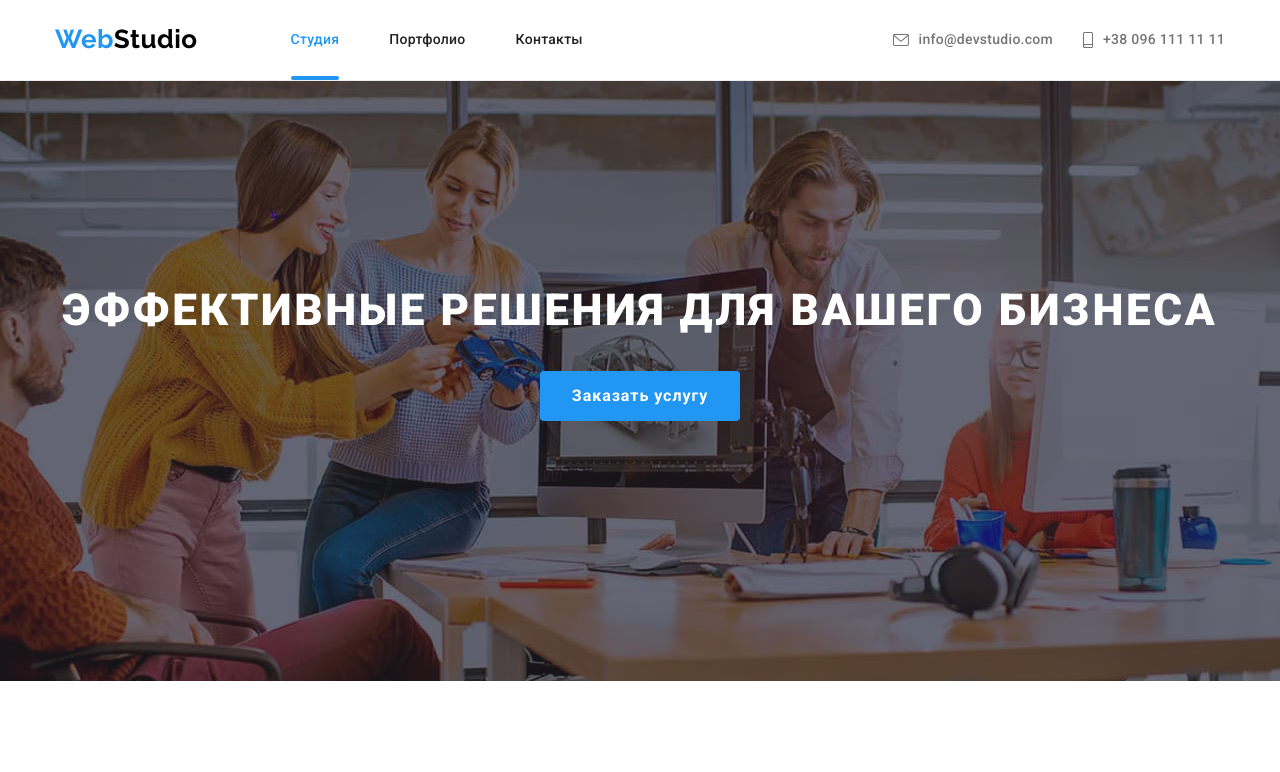
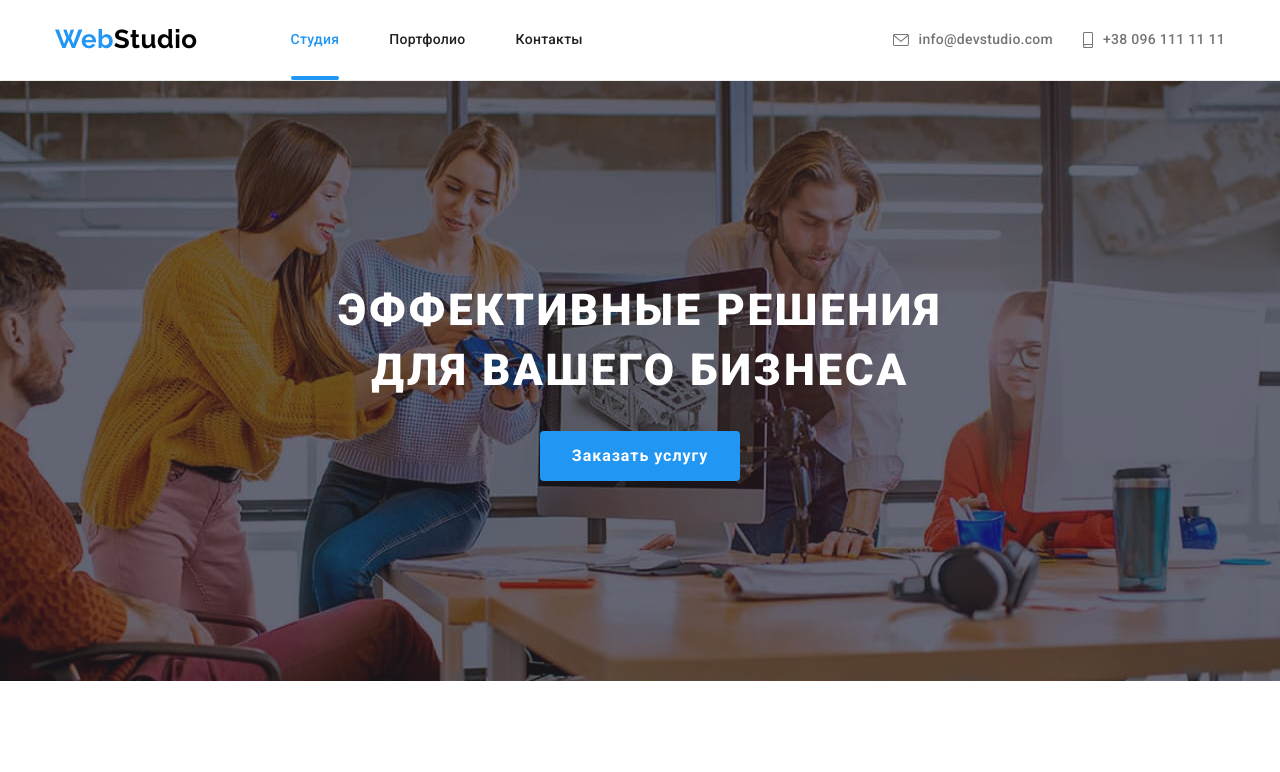
Before and after one commit to Oleksandr-Nechai/goit-markup-hw-08, a plain HTML site: page index.html in a window 1280 px wide. Shown: the top 772 px of the page. Drawn offline with nearby package versions, Linux system fonts and the light colour scheme.

Commit message:
Дз 8 v2

```diff
--- a/sass/components/_contacts.scss
+++ b/sass/components/_contacts.scss
@@ -2,6 +2,7 @@
   @media screen and (max-width: 767px) {
     display: flex;
     flex-direction: column-reverse;
+    margin-bottom: 64px;
   }
 
   @media screen and (min-width: 768px) {
@@ -19,7 +20,6 @@
   .contacts-item {
     list-style: none;
     @media screen and (max-width: 767px) {
-      margin-bottom: 64px;
     }
 
     @media screen and (min-width: 768px) and (max-width: 1199px) {
--- a/sass/components/_hero.scss
+++ b/sass/components/_hero.scss
@@ -1,11 +1,11 @@
 .hero {
   text-align: center;
-  max-width: 1600px;
-  height: 600px;
+  max-width: 480px;
+  max-height: 400px;
   margin-right: auto;
   margin-left: auto;
-  padding-top: 200px;
-  padding-bottom: 200px;
+  padding-top: 118px;
+  padding-bottom: 118px;
   background-color: #c4c4c4;
   background-image: linear-gradient(rgba(47, 48, 58, 0.4), rgba(47, 48, 58, 0.4)),
     url('../image/hero/hero-mobile.jpg');
@@ -25,6 +25,7 @@
 
 @media screen and (min-width: 768px) {
   .hero {
+    max-width: 768px;
     background-image: linear-gradient(rgba(47, 48, 58, 0.4), rgba(47, 48, 58, 0.4)),
       url('../image/hero/hero-tablet.jpg');
   }
@@ -42,6 +43,10 @@
 
 @media screen and (min-width: 1200px) {
   .hero {
+    max-width: 1600px;
+    max-height: 600px;
+    padding-top: 200px;
+    padding-bottom: 200px;
     background-image: linear-gradient(rgba(47, 48, 58, 0.4), rgba(47, 48, 58, 0.4)),
       url('../image/hero/hero-desktop.jpg');
   }
@@ -58,18 +63,20 @@
 }
 
 .hero-title {
+  max-width: 360px;
   margin: 0 auto 30px auto;
   color: $primary-color;
   font-weight: 900;
-  font-size: 44px;
-  line-height: 1.36;
+  font-size: 26px;
+  line-height: 1.62;
   letter-spacing: 0.06em;
   text-transform: uppercase;
 }
 
-@media screen and (max-width: 767px) {
+@media screen and (min-width: 1200px) {
   .hero-title {
-    font-size: 26px;
-    line-height: 1.62;
+    max-width: 696px;
+    font-size: 44px;
+    line-height: 1.36;
   }
 }
--- a/sass/components/_nav.scss
+++ b/sass/components/_nav.scss
@@ -1,5 +1,5 @@
 .site-nav {
-  padding-bottom: 302px;
+  margin-bottom: 302px;
 
   @media screen and (min-width: 768px) {
     display: flex;
```
Also changed, not shown: css/main.css, css/main.min.css, 2 other files.
